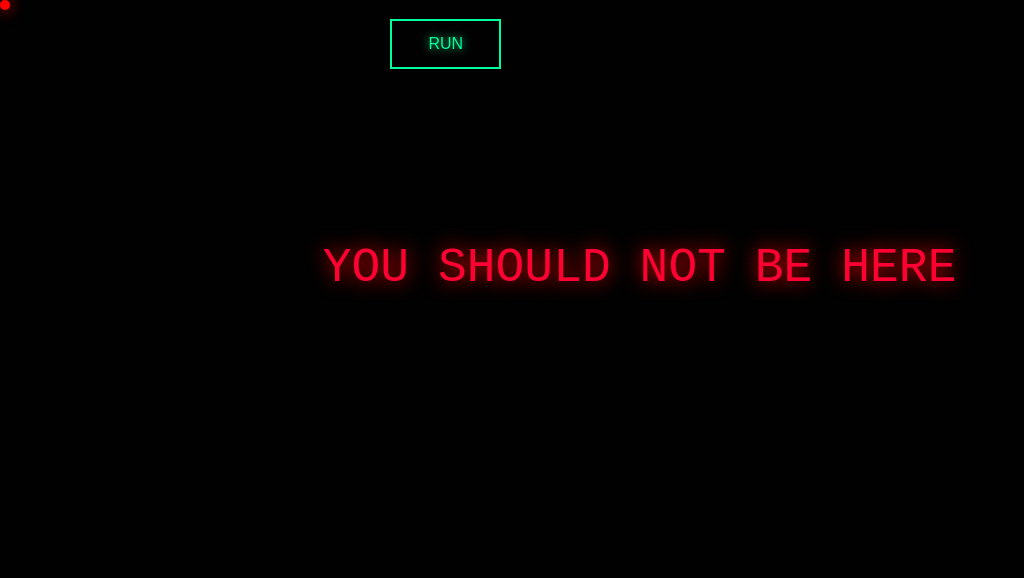
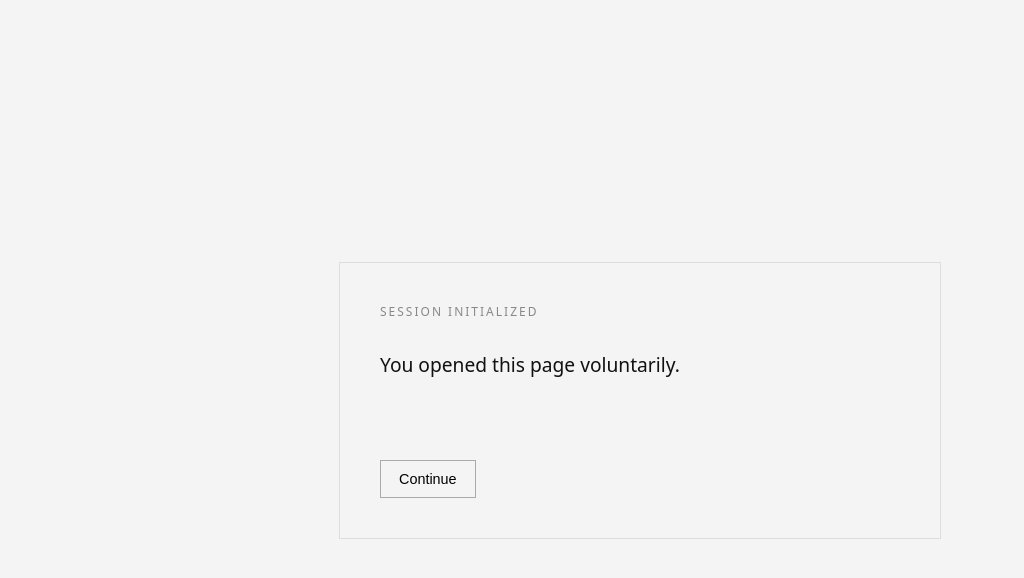
Before and after one commit to anmol-rajoura/New_Project1, a plain HTML site: page index.html in a window 1280 px wide. Shown: the whole page, without its empty margins (0-1024 px from the left). Drawn offline with Linux system fonts and the light colour scheme.

Commit message:
Update index.html

```diff
--- a/index.html
+++ b/index.html
@@ -3,176 +3,105 @@
 <head>
 <meta charset="UTF-8">
 <meta name="viewport" content="width=device-width, initial-scale=1.0">
-<title>ERROR</title>
+<title>Session Active</title>
 
 <style>
-  * { box-sizing: border-box; }
-
   body {
     margin: 0;
     height: 100vh;
-    background: #000;
-    overflow: hidden;
-    font-family: monospace;
-    cursor: none;
+    background: #f4f4f4;
+    font-family: system-ui, -apple-system, BlinkMacSystemFont;
+    color: #111;
+    display: flex;
+    align-items: center;
+    justify-content: center;
   }
 
-  /* SCREEN NOISE */
-  body::before {
-    content: "";
-    position: fixed;
-    inset: 0;
-    background:
-      repeating-linear-gradient(
-        0deg,
-        rgba(255,255,255,0.03),
-        rgba(255,255,255,0.03) 1px,
-        transparent 1px,
-        transparent 2px
-      );
-    pointer-events: none;
-    animation: noise 0.15s infinite;
+  .panel {
+    width: 90%;
+    max-width: 520px;
+    padding: 40px;
+    border: 1px solid #ddd;
+    text-align: left;
   }
 
-  @keyframes noise {
-    0% { opacity: 0.1; }
-    50% { opacity: 0.3; }
-    100% { opacity: 0.1; }
+  .status {
+    font-size: 0.75rem;
+    letter-spacing: 2px;
+    color: #888;
+    margin-bottom: 30px;
   }
 
-  /* MAIN TEXT */
-  #message {
-    position: absolute;
-    top: 30%;
-    width: 100%;
-    text-align: center;
-    font-size: clamp(1.8rem, 6vw, 3rem);
-    color: #ff0033;
-    text-shadow: 0 0 20px red;
-    animation: glitch 0.4s infinite;
+  .text {
+    font-size: 1.2rem;
+    line-height: 1.6;
+    min-height: 80px;
   }
 
-  @keyframes glitch {
-    0% { transform: translate(0,0); }
-    20% { transform: translate(-2px,1px); }
-    40% { transform: translate(2px,-1px); }
-    60% { transform: translate(-1px,2px); }
-    80% { transform: translate(1px,-2px); }
-    100% { transform: translate(0,0); }
+  button {
+    margin-top: 30px;
+    padding: 10px 18px;
+    border: 1px solid #aaa;
+    background: transparent;
+    font-size: 0.9rem;
+    cursor: pointer;
   }
 
-  /* RUN BUTTON */
-  #run {
-    position: absolute;
-    padding: 14px 36px;
-    font-size: 1rem;
-    color: #00ff9c;
-    background: transparent;
-    border: 2px solid #00ff9c;
-    text-shadow: 0 0 10px #00ff9c;
-    cursor: pointer;
-    transition: transform 0.08s linear;
-  }
-
-  /* CURSOR DOT */
-  #eye {
-    position: fixed;
-    width: 10px;
-    height: 10px;
-    background: red;
-    border-radius: 50%;
-    pointer-events: none;
-    box-shadow: 0 0 15px red;
-  }
-
-  /* FLASH */
-  .flash {
-    position: fixed;
-    inset: 0;
-    background: red;
-    opacity: 0.2;
-    animation: flash 0.1s forwards;
-  }
-
-  @keyframes flash {
-    to { opacity: 0; }
+  button:hover {
+    background: #eee;
   }
 </style>
 </head>
 
 <body>
 
-<div id="message">YOU SHOULD NOT BE HERE</div>
-<button id="run">RUN</button>
-<div id="eye"></div>
+<div class="panel">
+  <div class="status">SESSION INITIALIZED</div>
+  <div class="text" id="text">
+    You opened this page voluntarily.
+  </div>
+  <button id="action">Continue</button>
+</div>
 
 <script>
-  const messages = [
-    "YOU SHOULD NOT BE HERE",
-    "WHY ARE YOU STILL LOOKING",
-    "STOP INTERACTING",
-    "IT KNOWS WHERE YOU ARE",
-    "THIS IS NOT A GAME",
-    "CLOSE THE TAB",
-    "TOO LATE"
+  const text = document.getElementById("text");
+  const action = document.getElementById("action");
+
+  const stages = [
+    "You opened this page voluntarily.",
+    "You stayed longer than most people.",
+    "You are still reading.",
+    "You seem curious.",
+    "Curiosity usually comes with consequences.",
+    "You could stop at any moment.",
+    "You won’t, though.",
+    "That’s consistent with your past behavior.",
+    "You hesitate, but you don’t leave.",
+    "People like you rarely do.",
+    "You are being very predictable.",
+    "This isn’t interesting anymore.",
+    "Neither are you."
   ];
 
-  const msg = document.getElementById("message");
-  const run = document.getElementById("run");
-  const eye = document.getElementById("eye");
+  let index = 0;
 
-  let clicks = 0;
+  action.addEventListener("click", () => {
+    index++;
 
-  function moveRun() {
-    const padding = 20;
-    const x = Math.random() * (window.innerWidth - run.offsetWidth - padding);
-    const y = Math.random() * (window.innerHeight - run.offsetHeight - padding);
-    run.style.left = x + "px";
-    run.style.top = y + "px";
-  }
-
-  moveRun();
-
-  run.addEventListener("mouseenter", () => {
-    moveRun();
-    escalate();
-  });
-
-  run.addEventListener("click", escalate);
-
-  function escalate() {
-    clicks++;
-    msg.innerText = messages[Math.min(clicks, messages.length - 1)];
-    document.body.appendChild(Object.assign(document.createElement("div"), { className: "flash" }));
-
-    if (clicks > 4) {
-      msg.style.color = "#00ff9c";
-      msg.innerText = "IT IS INSIDE NOW";
-    }
-
-    if (clicks > 6) {
+    if (index < stages.length) {
+      text.innerText = stages[index];
+    } else {
       document.body.innerHTML = `
         <div style="
-          height:100vh;
-          display:flex;
-          align-items:center;
-          justify-content:center;
-          color:red;
-          font-size:3rem;
           text-align:center;
-          font-family:monospace;
-          animation: glitch 0.2s infinite;
+          font-size:1.5rem;
+          color:#111;
         ">
-          DO NOT TURN AROUND
+          Session complete.<br><br>
+          You may leave now.
         </div>
       `;
     }
-  }
-
-  // CURSOR TRACKING
-  document.addEventListener("mousemove", e => {
-    eye.style.left = e.clientX + "px";
-    eye.style.top = e.clientY + "px";
   });
 </script>
 
```
